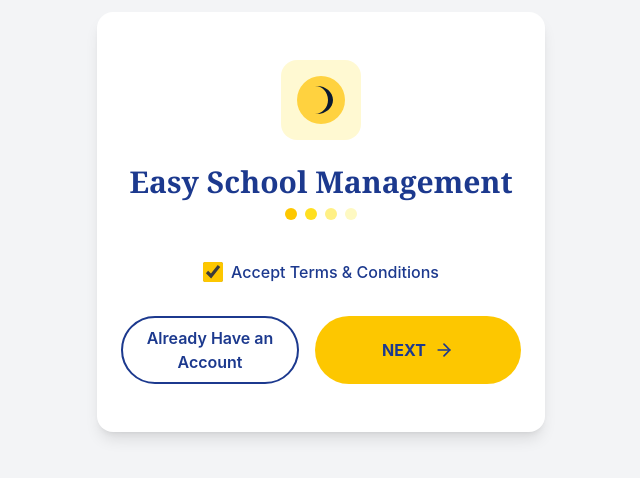
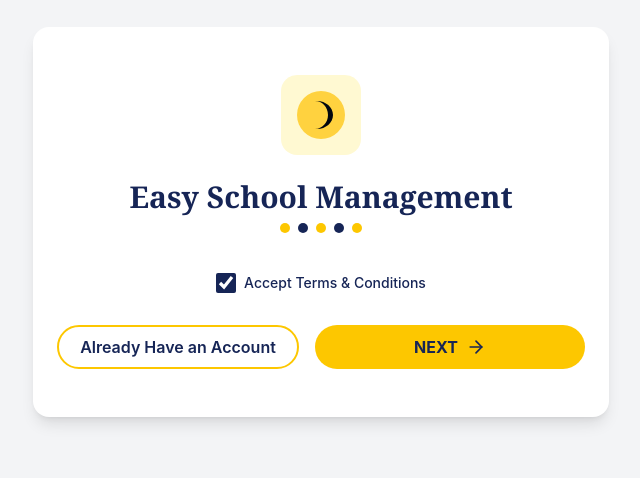
Before and after one commit to lockwud/kaas-next, a Next.js app: page / in a window 1280 px wide. Shown: the part 178-656 px from the top of the page, without its empty margins (319-959 px from the left). Built offline with nearby package versions, Linux system fonts and the light colour scheme.

Commit message:
Login Page done

```diff
--- a/src/app/page.tsx
+++ b/src/app/page.tsx
@@ -5,40 +5,41 @@ import React from "react";
 export default function Home() {
   return (
     <div className="min-h-screen flex flex-col items-center justify-center bg-gray-100">
-      <div className="flex flex-col items-center w-full max-w-md px-6 py-12 bg-white rounded-2xl shadow-lg">
+      <div className="flex flex-col items-center w-full max-w-xl px-6 py-12 bg-white rounded-2xl shadow-lg">
         <div className="mb-8 flex flex-col items-center">
           <div className="w-20 h-20 flex items-center justify-center rounded-2xl bg-yellow-300/20 mb-6">
             {/* Custom logo shape using Lucide icons or SVG */}
             <svg width="48" height="48" viewBox="0 0 48 48" fill="none" xmlns="http://www.w3.org/2000/svg">
               <circle cx="24" cy="24" r="24" fill="#FFD23F" />
-              <path d="M36 24C36 31.732 28.8366 38 20 38C19.3347 38 18.6772 37.9702 18.0292 37.9116C25.1634 37.9116 31 31.732 31 24C31 16.268 25.1634 10.0884 18.0292 10.0884C18.6772 10.0298 19.3347 10 20 10C28.8366 10 36 16.268 36 24Z" fill="#0A1931" />
+              <path d="M36 24C36 31.732 28.8366 38 20 38C19.3347 38 18.6772 37.9702 18.0292 37.9116C25.1634 37.9116 31 31.732 31 24C31 16.268 25.1634 10.0884 18.0292 10.0884C18.6772 10.0298 19.3347 10 20 10C28.8366 10 36 16.268 36 24Z" fill="#02070fff" />
             </svg>
           </div>
-          <h1 className="text-3xl font-serif font-bold text-blue-900 text-center mb-2">Easy School Management</h1>
+          <h1 className="text-3xl font-serif font-bold text-blue-950 text-center mb-2">Easy School Management</h1>
           <div className="flex items-center gap-2 mb-2">
-            <span className="w-3 h-3 rounded-full bg-yellow-400" />
-            <span className="w-3 h-3 rounded-full bg-yellow-300" />
-            <span className="w-3 h-3 rounded-full bg-yellow-200" />
-            <span className="w-3 h-3 rounded-full bg-yellow-100" />
+            <span className="w-2.5 h-2.5 rounded-full bg-yellow-400" />
+            <span className="w-2.5 h-2.5 rounded-full bg-blue-950" />
+            <span className="w-2.5 h-2.5 rounded-full bg-yellow-400" />
+            <span className="w-2.5 h-2.5 rounded-full bg-blue-950" />
+            <span className="w-2.5 h-2.5 rounded-full bg-yellow-400" />
           </div>
         </div>
         <form className="w-full flex flex-col items-center">
           <label className="flex items-center mb-8 cursor-pointer select-none">
-            <input type="checkbox" className="form-checkbox accent-yellow-400 w-5 h-5 mr-2" defaultChecked />
-            <span className="text-blue-900 text-base font-medium">Accept Terms & Conditions</span>
+            <input type="checkbox" className="form-checkbox accent-blue-950 w-5 h-5 mr-2" defaultChecked />
+            <span className="text-blue-950 text-sm font-medium">Accept Terms & Conditions</span>
           </label>
           <div className="flex w-full gap-4 justify-center">
             <button
               type="button"
-              className="flex-1 border-2 border-blue-900 text-blue-900 rounded-full py-2 px-4 font-semibold transition hover:bg-blue-900 hover:text-white"
+              className="flex-1 border-2 border-yellow-400 text-blue-950 rounded-full py-2 px-4 font-semibold duration-300 hover:bg-blue-950 hover:text-white hover:border-blue-950"
             >
               Already Have an Account
             </button>
             <button
               type="submit"
-              className="flex-1 flex items-center justify-center gap-2 bg-yellow-400 text-blue-900 rounded-full py-2 px-8 font-bold transition hover:bg-blue-900 hover:text-yellow-400"
+              className="flex-1 flex items-center justify-center gap-2 bg-yellow-400 text-blue-950 rounded-full py-2 px-8 font-bold duration-300 hover:bg-blue-950 hover:text-yellow-400"
             >
-              NEXT <ArrowRight className="w-5 h-5" />
+              NEXT <ArrowRight size={20}/>
             </button>
           </div>
         </form>
```
